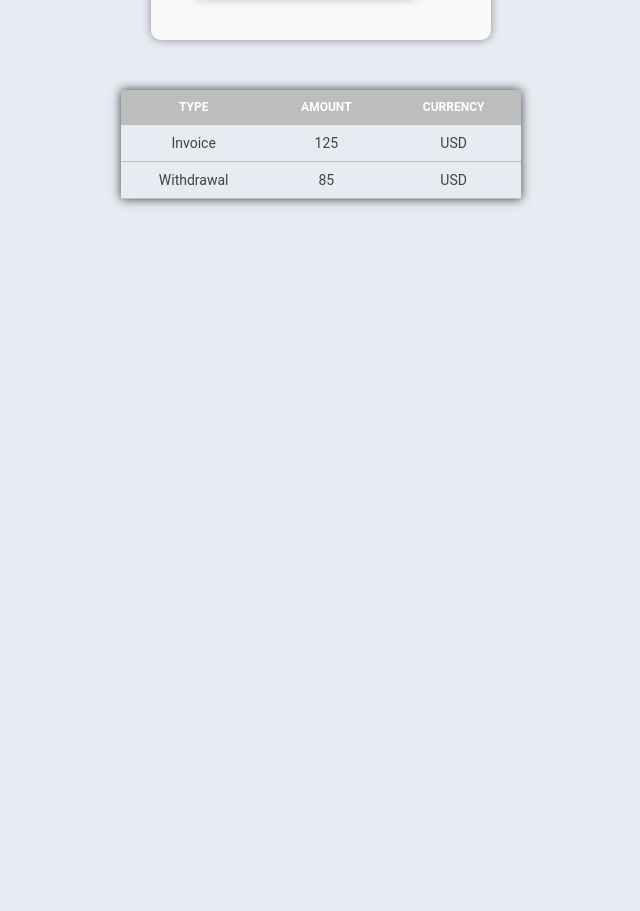
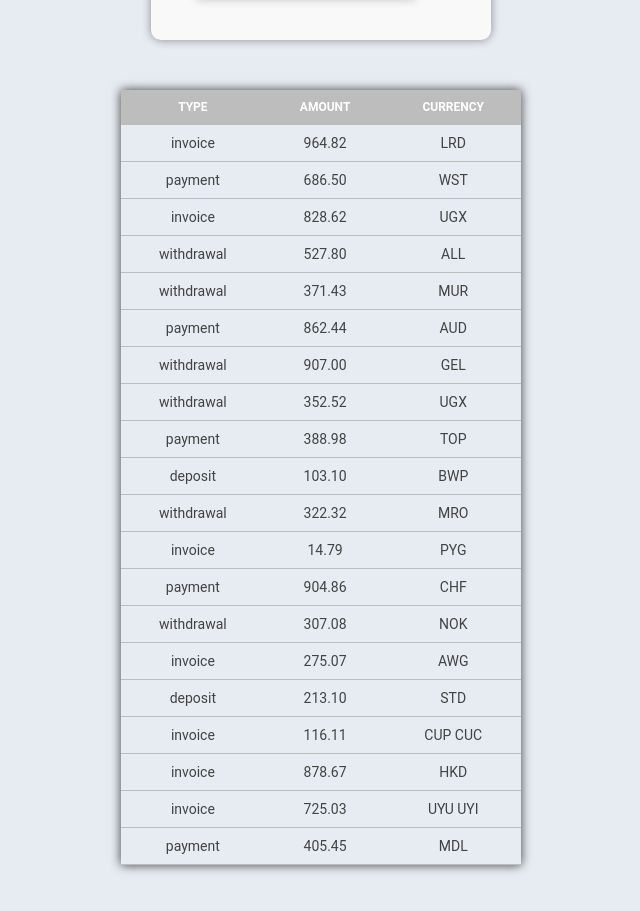
Before and after one commit to brzozanet/goit-react-hw-01-components, a React (Create React App) app: page / in a window 1280 px wide. Shown: the part 1164-2075 px from the top of the page, without its empty margins (319-959 px from the left). Before the commit the page ends 1413 px from the top, so only its background shows below. Built offline with nearby package versions, Linux system fonts and the light colour scheme.

Commit message:
Create TransactionHistory component

```diff
--- a/src/components/TransactionHistory/TransactionHistory.jsx
+++ b/src/components/TransactionHistory/TransactionHistory.jsx
@@ -2,7 +2,7 @@ import React from "react";
 // import PropTypes from "prop-types";
 import styles from "./TransactionHistory.module.css";
 
-const TransactionHistory = () => {
+const TransactionHistory = ({ items }) => {
   return (
     <table className={styles["transaction-history"]}>
       <thead>
@@ -13,16 +13,13 @@ const TransactionHistory = () => {
         </tr>
       </thead>
       <tbody>
-        <tr className={styles["table-row"]}>
-          <td className={styles["table-row-item"]}>Invoice</td>
-          <td className={styles["table-row-item"]}>125</td>
-          <td className={styles["table-row-item"]}>USD</td>
-        </tr>
-        <tr className={styles["table-row"]}>
-          <td className={styles["table-row-item"]}>Withdrawal</td>
-          <td className={styles["table-row-item"]}>85</td>
-          <td className={styles["table-row-item"]}>USD</td>
-        </tr>
+        {items.map(item => (
+          <tr className={styles["table-row"]} key={item.id}>
+            <td className={styles["table-row-item"]}>{item.type}</td>
+            <td className={styles["table-row-item"]}>{item.amount}</td>
+            <td className={styles["table-row-item"]}>{item.currency}</td>
+          </tr>
+        ))}
       </tbody>
     </table>
   );
```
